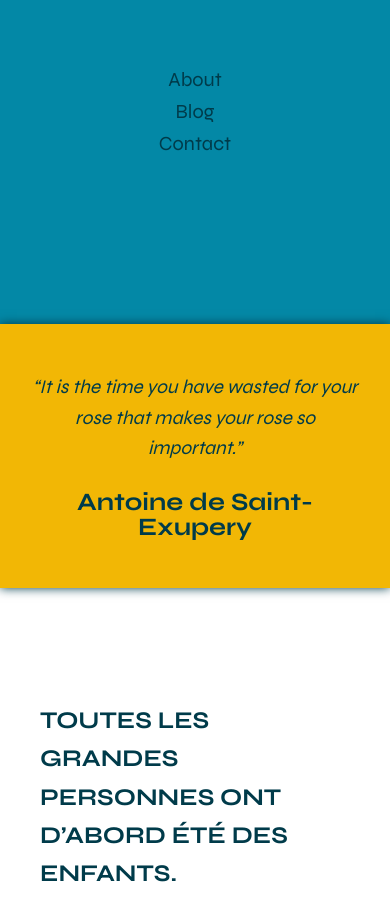
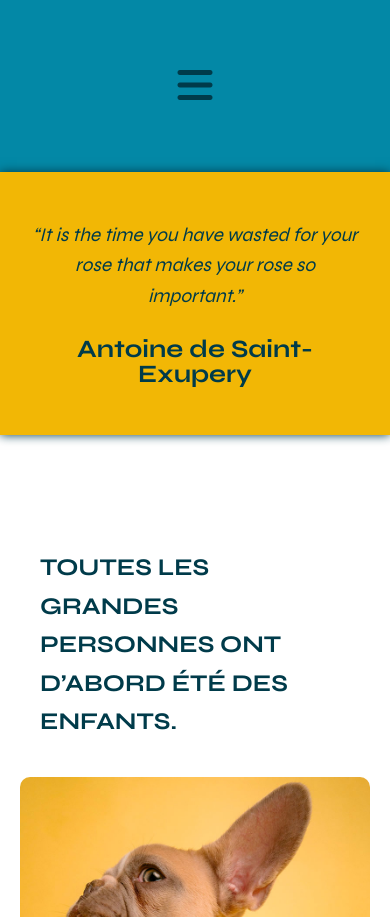
Before and after one commit to requiemcreatif/alain-personal-blog, a plain HTML site: page blog.html in a window 390 px wide. Shown: the top 917 px of the page. Drawn offline with Linux system fonts and the light colour scheme.

Commit message:
mobile navigation bar with JS

```diff
--- a/blog.html
+++ b/blog.html
@@ -25,8 +25,11 @@
     <div class="page-wrapper">
       <section class="intro">
         <header>
+          <button class="nav-toggle mobile-nav">
+            <i class="fa-solid fa-bars"></i>
+          </button>
           <nav class="nav-top">
-            <ul>
+            <ul class="links">
               <li><a href="/index.html">About</a></li>
               <li><a href="/blog.html">Blog</a></li>
               <li><a href="#contact">Contact</a></li>
@@ -254,5 +257,6 @@
         <p>© Alain Omeruta Mani | Masterschool, 2022. All rights reserved</p>
       </footer>
     </div>
+    <script src="/script.js"></script>
   </body>
 </html>
--- a/css/blog.css
+++ b/css/blog.css
@@ -1,8 +1,4 @@
 @import "/css/general.css";
-
-.nav-top {
-  padding-bottom: 100px;
-}
 
 .fa-bars {
   font-size: 30px;
@@ -305,6 +301,9 @@ blockquote {
     margin-left: auto;
     columns: auto;
   }
+  .links {
+    height: auto;
+  }
 }
 
 @media (width < 1200px) {
@@ -329,6 +328,10 @@ blockquote {
     flex-wrap: wrap;
     align-items: center;
     gap: 5em;
+  }
+
+  .links {
+    height: auto;
   }
 }
 
@@ -366,4 +369,25 @@ blockquote {
     align-items: center;
     gap: 5em;
   }
+
+  .links {
+    height: 0;
+    overflow: hidden;
+    transition: height 0.5s ease;
+  }
+
+  .show-links {
+    height: 10rem;
+  }
 }
+
+@media (width > 600px) {
+  .mobile-nav {
+    display: none;
+  }
+}
+
+header button {
+  background: #0388a6;
+  border: none;
+}
--- a/css/style.css
+++ b/css/style.css
@@ -3,8 +3,16 @@
 @import "/css/font.css";
 
 /* MAIN LAYOUT */
+/* .mobile-nav {
+  display: none;
+} */
 
-.main {
+/* display nav-top */
+.nav-top {
+  padding-bottom: 100px;
+}
+
+.nav-top .main {
   max-width: 1200px;
   margin: 0 auto;
   padding: 0 25px;
@@ -253,6 +261,10 @@
   color: #efefef;
 }
 
+.links {
+  height: auto;
+}
+
 /* MEDIA QUERY */
 @media (min-width: 500px) {
   .main {
@@ -270,4 +282,44 @@
   .aside {
     padding-top: 28px;
   }
+
+  .show-links {
+    height: 10rem;
+  }
+
+  /* .nav-top ul {
+    display: flex;
+    flex-direction: column;
+    justify-content: center;
+    align-items: center;
+  } */
 }
+
+@media (width < 700px) {
+  .links {
+    display: flex;
+    flex-direction: column;
+    justify-content: center;
+    align-items: center;
+  }
+
+  .links {
+    height: 0;
+    overflow: hidden;
+    transition: height 0.5s ease;
+  }
+  .show-links {
+    height: 10rem;
+  }
+}
+
+@media (width > 600px) {
+  .mobile-nav {
+    display: none;
+  }
+}
+
+header button {
+  background: #0388a6;
+  border: none;
+}
--- /dev/null
+++ b/script.js
@@ -0,0 +1,7 @@
+const navToggle = document.querySelector(".nav-toggle");
+const links = document.querySelector(".links");
+
+//make the nav toggle button work
+navToggle.addEventListener("click", () => {
+  links.classList.toggle("show-links");
+});
```
Also changed, not shown: index.html (+5 -4 lines).
